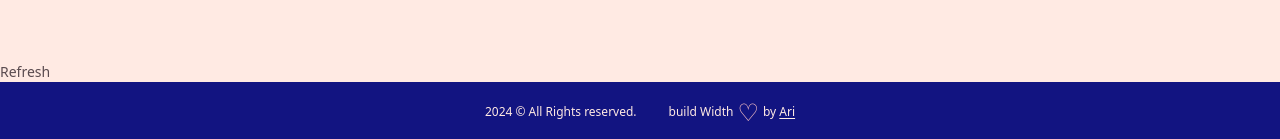
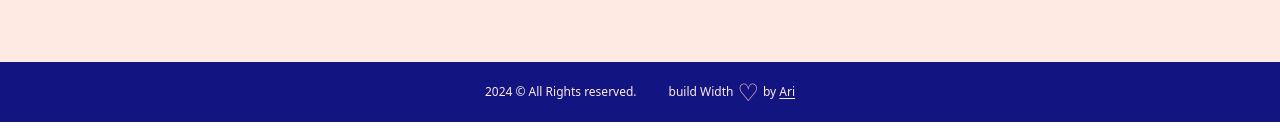
Before and after one commit to Arilifecom/saving-up, a Next.js app: page / in a window 1280 px wide. Shown: the part 1360-1499 px from the top of the page. Built offline with nearby package versions, Linux system fonts and the light colour scheme; no server answers; a web font is replaced by a local one.

Commit message:
🔥 Deleting refresh button

```diff
--- a/src/pages/index.jsx
+++ b/src/pages/index.jsx
@@ -4,7 +4,6 @@ import GetExchangeRate from "../components/GetExchangeRate";
 import InputArea from "../components/InputArea";
 import SubmitBtn from "../components/SubmitBtn";
 import ResultArea from "../components/ResultArea";
-import RefreshBtn from "../components/RefreshBtn";
 import CustomAlert from "../components/CustomAlert";
 import { calculateResults } from "../utils/calculateResults";
 
@@ -46,17 +45,6 @@ export default function Home() {
     setShowResults(true);
   };
 
-  const handleRefresh = () => {
-    setInputData({
-      targetJPY: "",
-      currentValueJPY: "",
-      currentValueAUD: "",
-      targetDate: "",
-    });
-    setResults({});
-    setShowResults(false);
-  };
-
   const closeAlert = () => {
     setAlertMessage("");
   };
@@ -74,7 +62,6 @@ export default function Home() {
       />
       <SubmitBtn onSubmit={handleSubmit} />
       {showResults && <ResultArea results={results} />}
-      <RefreshBtn onRefresh={handleRefresh} />
       {alertMessage && (
         <CustomAlert message={alertMessage} onClose={closeAlert} />
       )}
```
